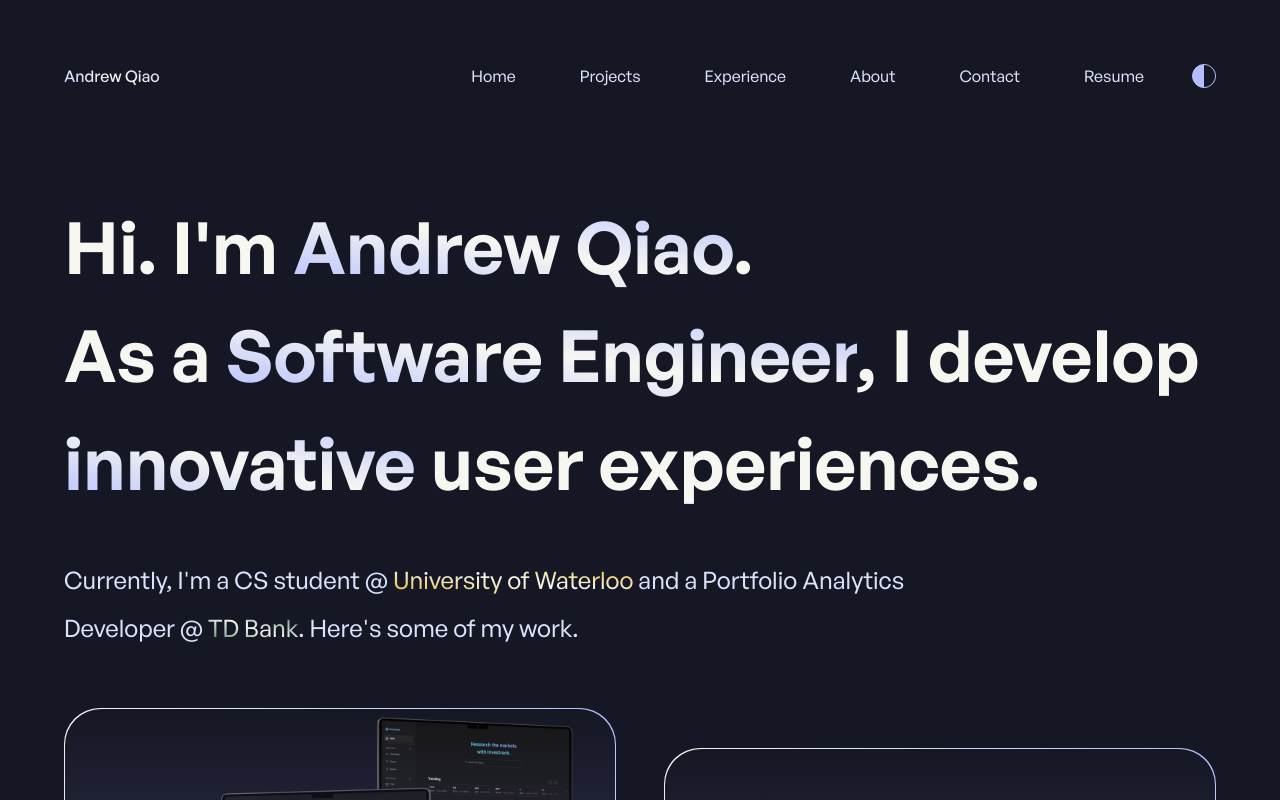
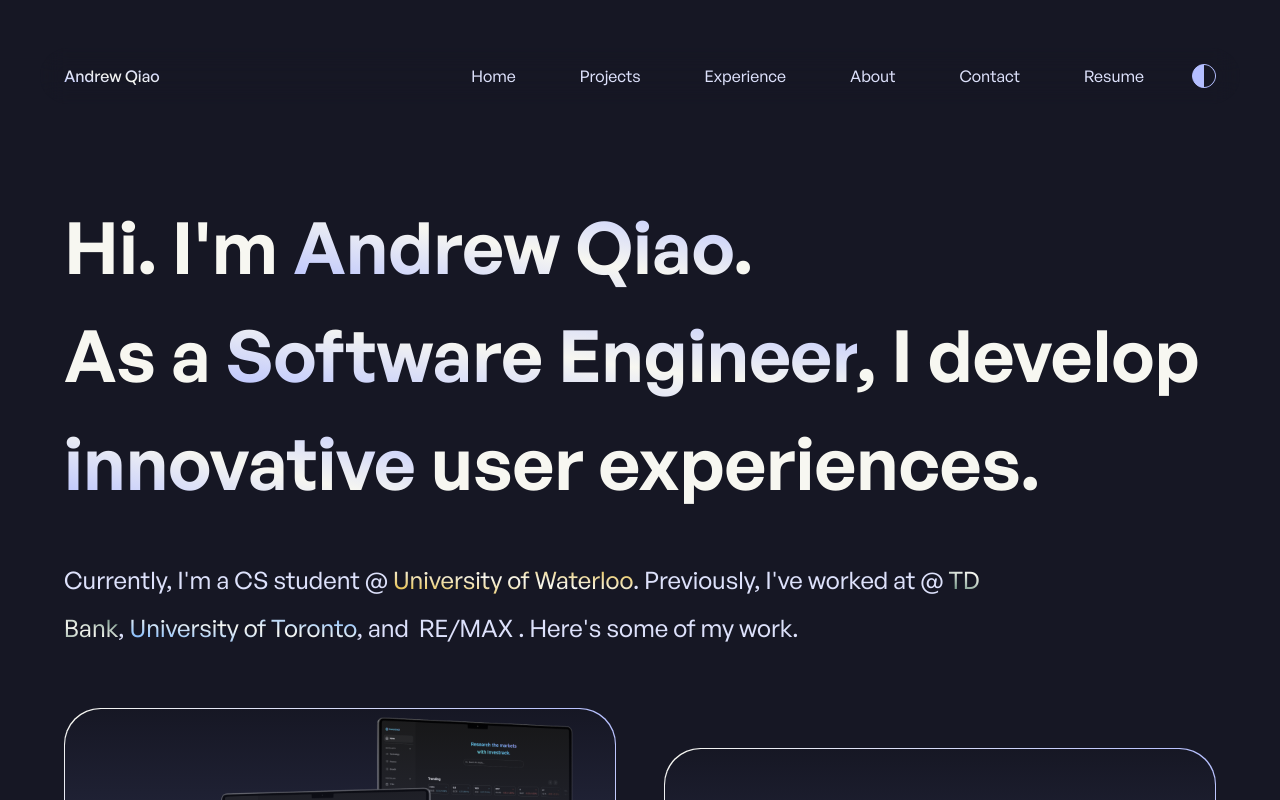
Before and after one commit to qiaoandrew/personal-website, a Next.js app: page / in a window 1280 px wide. Shown: the top 800 px of the page. Built offline with nearby package versions, Linux system fonts and the light colour scheme.

Commit message:
update resume and some text

```diff
--- a/components/sections/home/Hero.tsx
+++ b/components/sections/home/Hero.tsx
@@ -26,11 +26,15 @@ export default function Hero() {
         <span className='gradient-text dark-uwaterloo-gradient dark:light-uwaterloo-gradient'>
           University of Waterloo
         </span>
-        &nbsp;and a Portfolio Analytics Developer @&nbsp;
+        . Previously, I&apos;ve worked at @&nbsp;
         <span className='gradient-text dark-td-gradient dark:light-td-gradient'>
           TD Bank
         </span>
-        . Here&apos;s some of my work.
+        ,{' '}
+        <span className='gradient-text dark-uoft-gradient dark:light-uoft-gradient'>
+          University of Toronto
+        </span>
+        , and&nbsp; RE/MAX . Here&apos;s some of my work.
       </p>
     </section>
   );
--- a/constants/experiences.ts
+++ b/constants/experiences.ts
@@ -8,7 +8,7 @@ import uwdscLogo from '@/public/img/logos/uwdsc.png';
 export const EXPERIENCES: Experience[] = [
   {
     id: 'td',
-    title: 'Portfolio Analytics Developer',
+    title: 'Software Developer Intern',
     company: 'TD Bank',
     location: 'Toronto, ON',
     date: 'May 2023 - Present',
```
